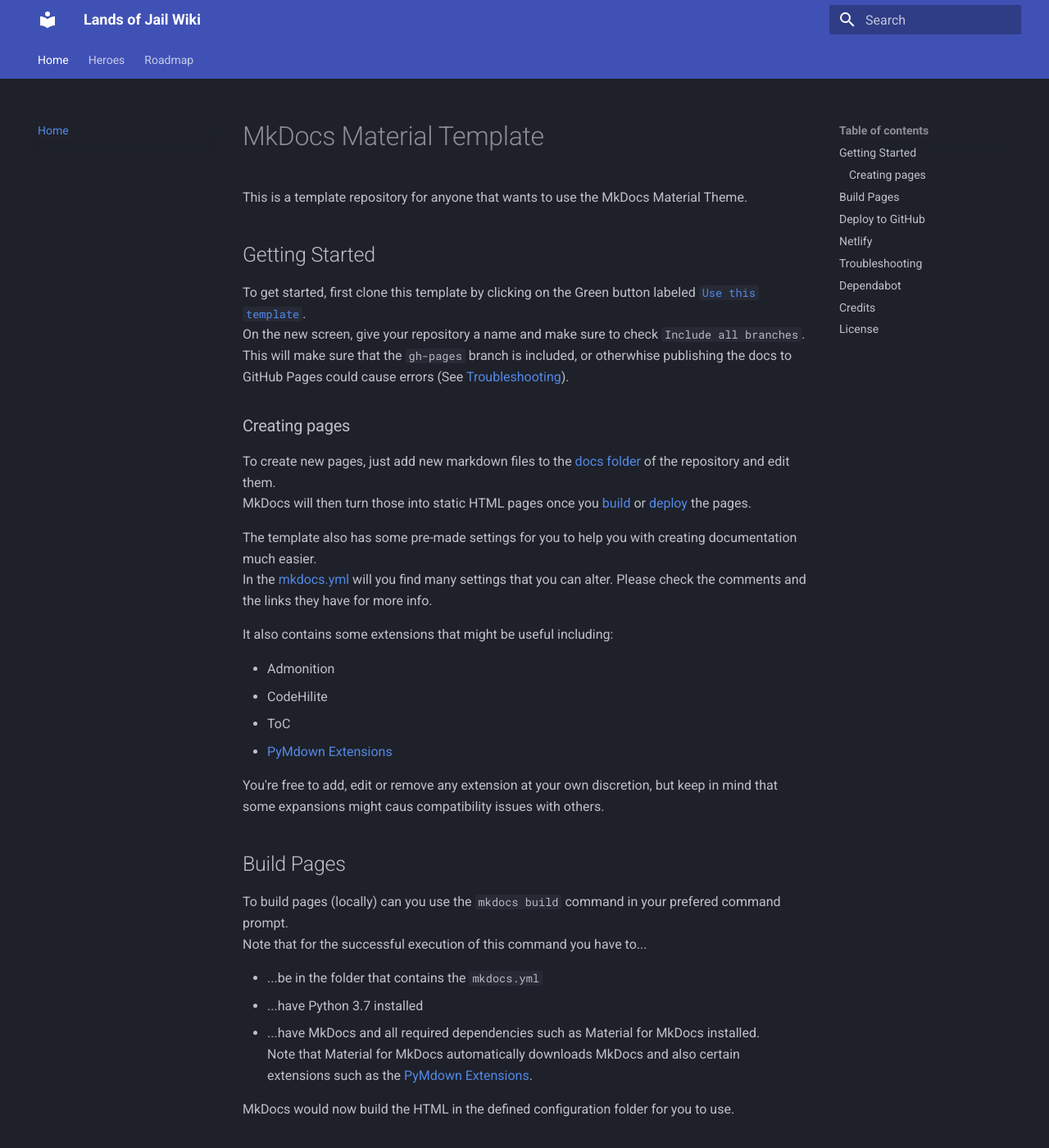
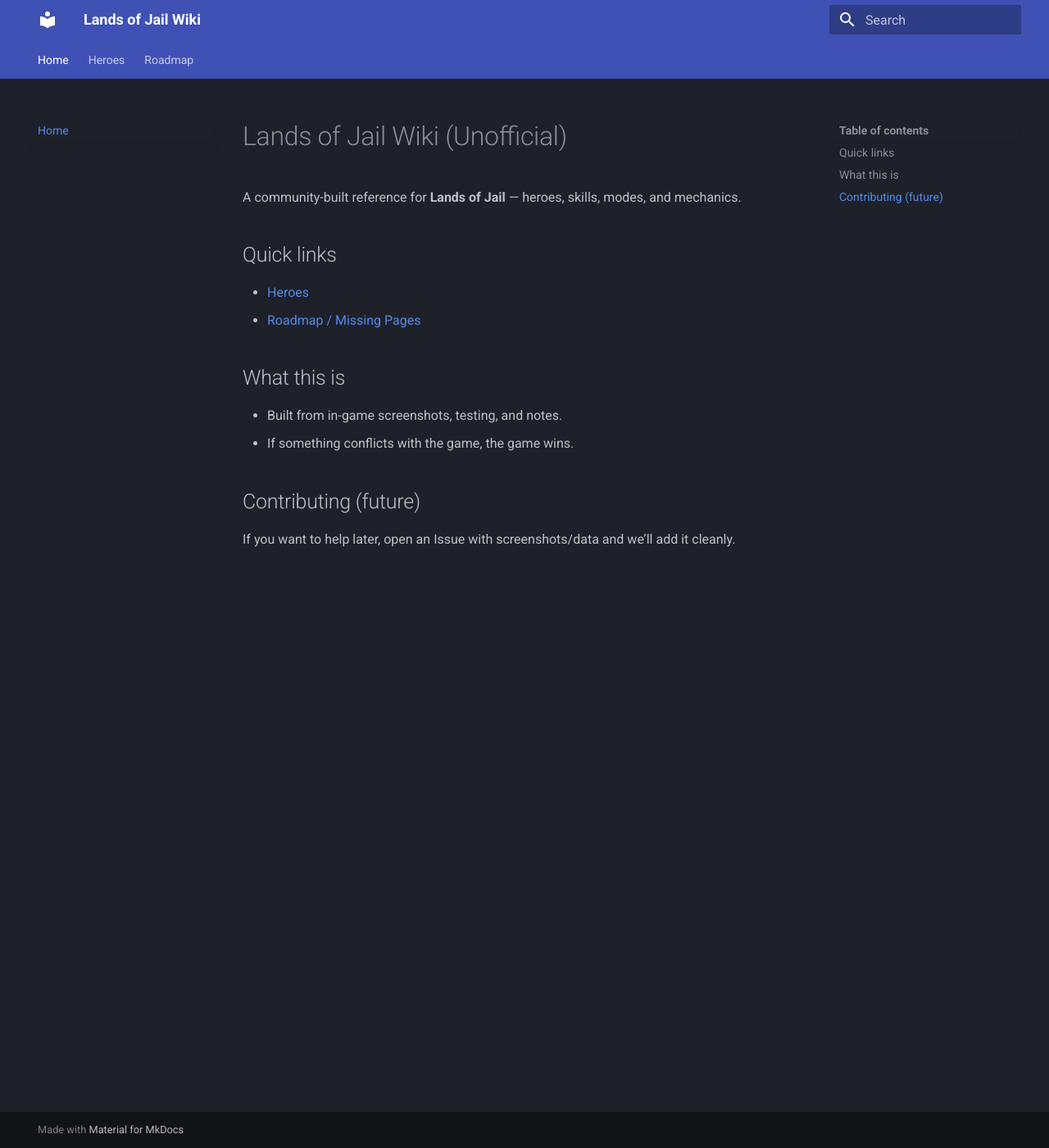
Before and after one commit to tprivitor/jails-wiki, an MkDocs documentation site: the page built from docs/index.md, in a window 1280 px wide and 1400 px high. Shown: the whole window at 82% size. Built offline with MkDocs 1.6.1 and Material for MkDocs 9.7.7, drawn with Linux system fonts in a browser that asks for light colours; some of the changed text lies outside the part shown.

Commit message:
Revise documentation for Lands of Jail Wiki
Updated the documentation to focus on the Lands of Jail wiki, including quick links and a new contributing section.

```diff
--- a/docs/index.md
+++ b/docs/index.md
@@ -1,90 +1,15 @@
-[use]: https://github.com/Andre601/mkdocs-template/generate
 
-[MkDocs]: https://www.mkdocs.org/
+# Lands of Jail Wiki (Unofficial)
 
-[squidfunk]: https://github.com/squidfunk
-[MkDocs Material Theme]: https://github.com/squidfunk/mkdocs-material
+A community-built reference for **Lands of Jail** — heroes, skills, modes, and mechanics.
 
-[facelessuser]: https://github.com/facelessuser
-[PyMdown Extensions]: https://github.com/facelessuser/pymdown-extensions/
+## Quick links
+- [Heroes](heroes/index.md)
+- [Roadmap / Missing Pages](roadmap.md)
 
-[Netlify]: https://netlify.com
+## What this is
+- Built from in-game screenshots, testing, and notes.
+- If something conflicts with the game, the game wins.
 
-[mkdocs.yml]: https://github.com/Andre601/mkdocs-template/blob/master/mkdocs.yml
-[docs folder]: https://github.com/Andre601/mkdocs-template/blob/master/docs
-[workflow]: https://github.com/Andre601/mkdocs-template/blob/master/.github/workflows/deploy.yml
-
-[LICENSE]: https://github.com/Andre601/mkdocs-template/blob/master/LICENSE
-
-# MkDocs Material Template
-This is a template repository for anyone that wants to use the MkDocs Material Theme.
-
-## Getting Started
-To get started, first clone this template by clicking on the Green button labeled [`Use this template`][use].
-On the new screen, give your repository a name and make sure to check `Include all branches`. This will make sure that the `gh-pages` branch is included, or otherwhise publishing the docs to GitHub Pages could cause errors (See [Troubleshooting](#troubleshooting)).
-
-### Creating pages
-To create new pages, just add new markdown files to the [docs folder] of the repository and edit them.
-MkDocs will then turn those into static HTML pages once you [build](#build-pages) or [deploy](#deploy-to-github) the pages.
-
-The template also has some pre-made settings for you to help you with creating documentation much easier.
-In the [mkdocs.yml] will you find many settings that you can alter. Please check the comments and the links they have for more info.
-
-It also contains some extensions that might be useful including:
-
-- Admonition
-- CodeHilite
-- ToC
-- [PyMdown Extensions]
-
-You're free to add, edit or remove any extension at your own discretion, but keep in mind that some expansions might caus compatibility issues with others.
-
-## Build Pages
-To build pages (locally) can you use the `mkdocs build` command in your prefered command prompt.
-Note that for the successful execution of this command you have to...
-
-- ...be in the folder that contains the `mkdocs.yml`
-- ...have Python 3.7 installed
-- ...have MkDocs and all required dependencies such as Material for MkDocs installed.
-Note that Material for MkDocs automatically downloads MkDocs and also certain extensions such as the [PyMdown Extensions].
-
-MkDocs would now build the HTML in the defined configuration folder for you to use.
-
-## Deploy to GitHub
-If you want to publish the pages on GitHub Pages can you use the [premade workflow][workflow] for this.
-This workflow will setup Python, download Material for MkDocs and all its dependencies and deploy the pages to the `gh-pages` branch to then be viewable under `<username>.github.io/<repository>` (unless you defined a specific CNAME through a CNAME file in the [docs folder]).
-
-Note that in order for this to work will you need to have a `gh-pages` branch already made.
-
-## Netlify
-Netlify is an amazing service to build and deploy pages. This template comes with a `runtime.txt` which is used by Netlify to determine the Python version used (They use an old version of Python... Don't ask why).
-
-For more information, please check out their website.
-
-## Troubleshooting
-> **The deploy action gives me an error when deploying. What is the issue?**
-
-There can be many issues but the most common ones are that you either don't have a `gh-pages` branch set or that the `requirements.txt` file is missing or its content is invalid.
-
-> **Can I alter the overall style of the pages?**
-
-Yes. Material for MkDocs supports Theme extensions, meaning you can override specific parts of a theme by providing the particula file in a folder and defining this folder as the `custom_dir` one in the [mkdocs.yml].
-This template ships with a `theme` folder that can be used for that and you can just uncomment the aforementioned line in the YAML file.
-
-## Dependabot
-The repository contains a `dependabot.yml` file inside the `.github` folder which allows automatic updates through GitHub's Dependabot.
-It is configured to target both Python dependencies (inside the `requirements.txt`) and GitHub Actions dependencies, to make sure bot are updated accordingly.
-
-Note that it is configured by default to add the `Type: Update (Dependency)` label and also the `Target: Python (pip)` label for Python and `Target: GitHub Actions` label for GitHub Actions Dependencies.
-Those labels don't exist by default so you have to either create them, or alter the ones in the dependabot.yml (You can also just remove the `labels` sections).
-
-## Credits
-A big thank you goes to the following people/groups:
-
-- [MkDocs] for providing the software, to generate documentation.
-- [squidfunk] for the [MkDocs Material Theme].
-- [facelessuser] for the [PyMdown Extensions].
-
-## License
-This template is served under the MIT license.
-Read the [LICENSE] file for more info.
+## Contributing (future)
+If you want to help later, open an Issue with screenshots/data and we’ll add it cleanly.
```
